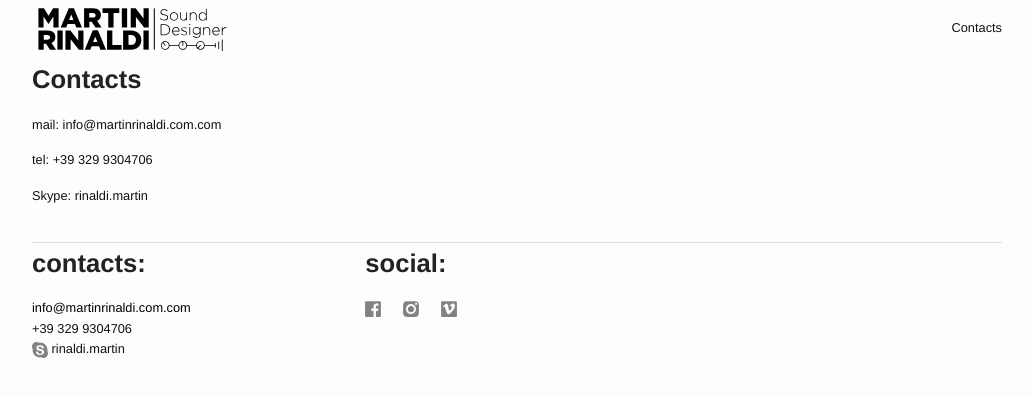
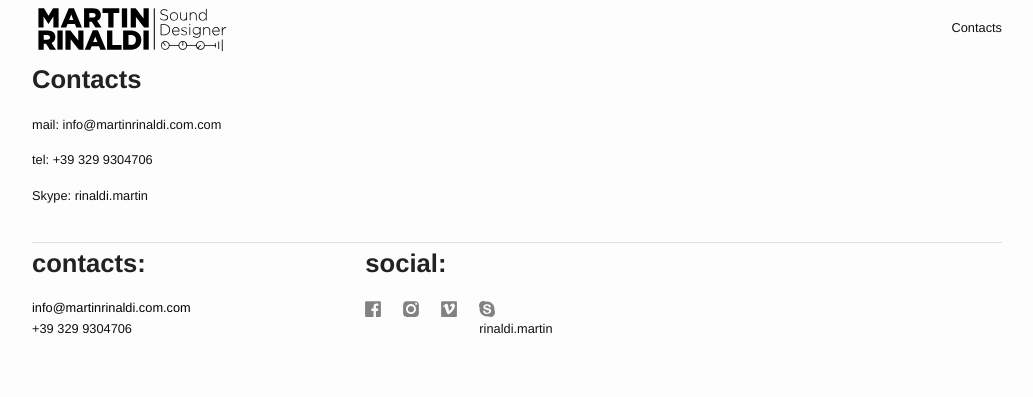
Before and after one commit to martinrinaldi/martinrinaldi.github.io, a Jekyll site: the page built from contacts.md, in a window 1280 px wide. Shown: the top 397 px of the page, without its empty margins (123-1156 px from the left). Built offline with Jekyll 4.4.1, drawn with Linux system fonts in a browser that asks for light colours.

Commit message:
Update footer.html

```diff
--- a/_includes/footer.html
+++ b/_includes/footer.html
@@ -8,9 +8,7 @@
     <ul class="contact-list">
       <li><a href="mailto:{{ site.email }}">{{ site.email }}</a></li>
       <li>+39 329 9304706</li>
-      <li>
-          {% include icon-skype.html  %} rinaldi.martin
-      </li>
+
     </ul>
   </div>
 
@@ -33,6 +31,9 @@
         <li>
           {% include icon-vimeo.html username=site.vimeo_username %}
         </li>
+        <li>
+          {% include icon-skype.html  %} rinaldi.martin
+        </li>
         {% endif %}
 
       </ul>
```
